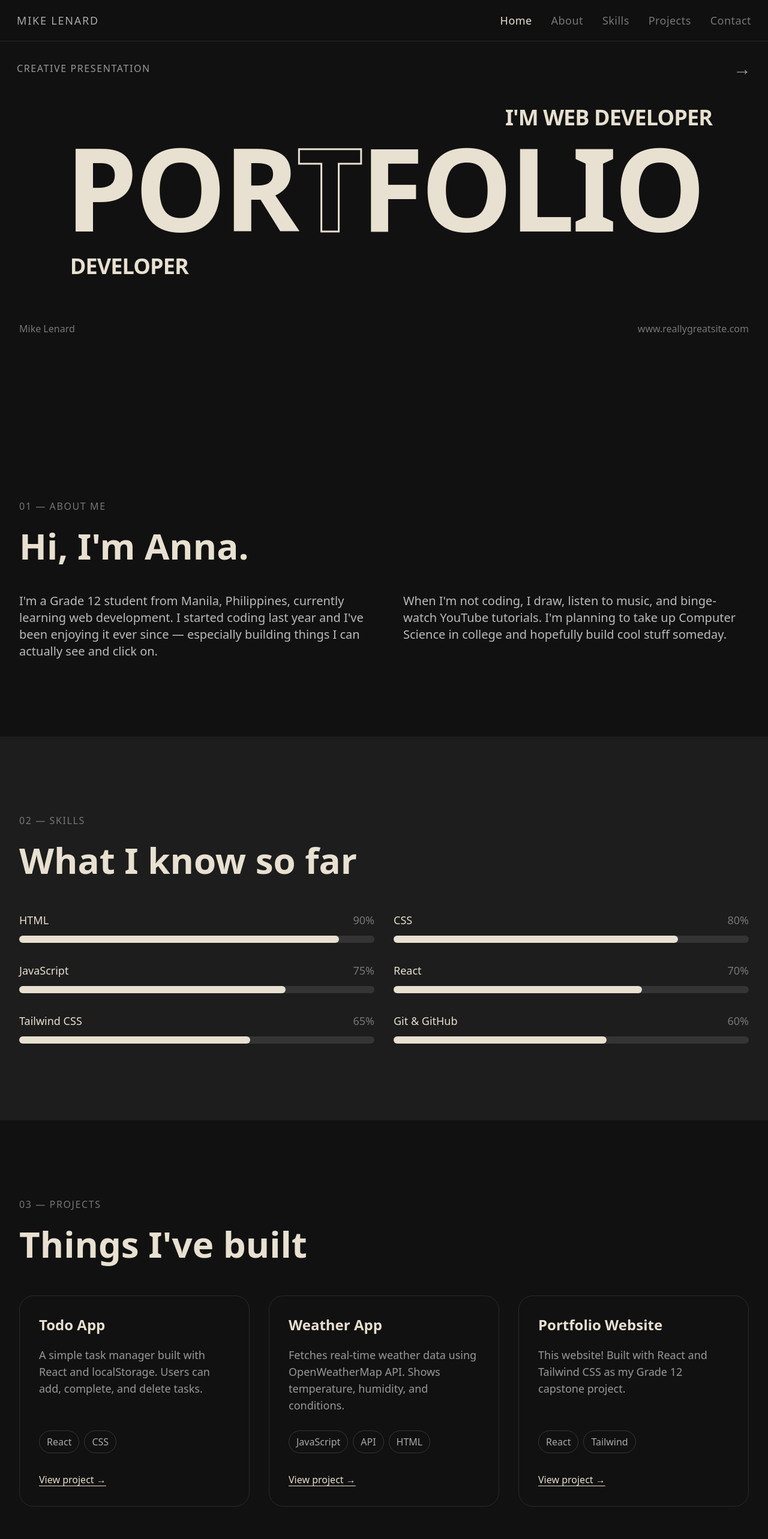
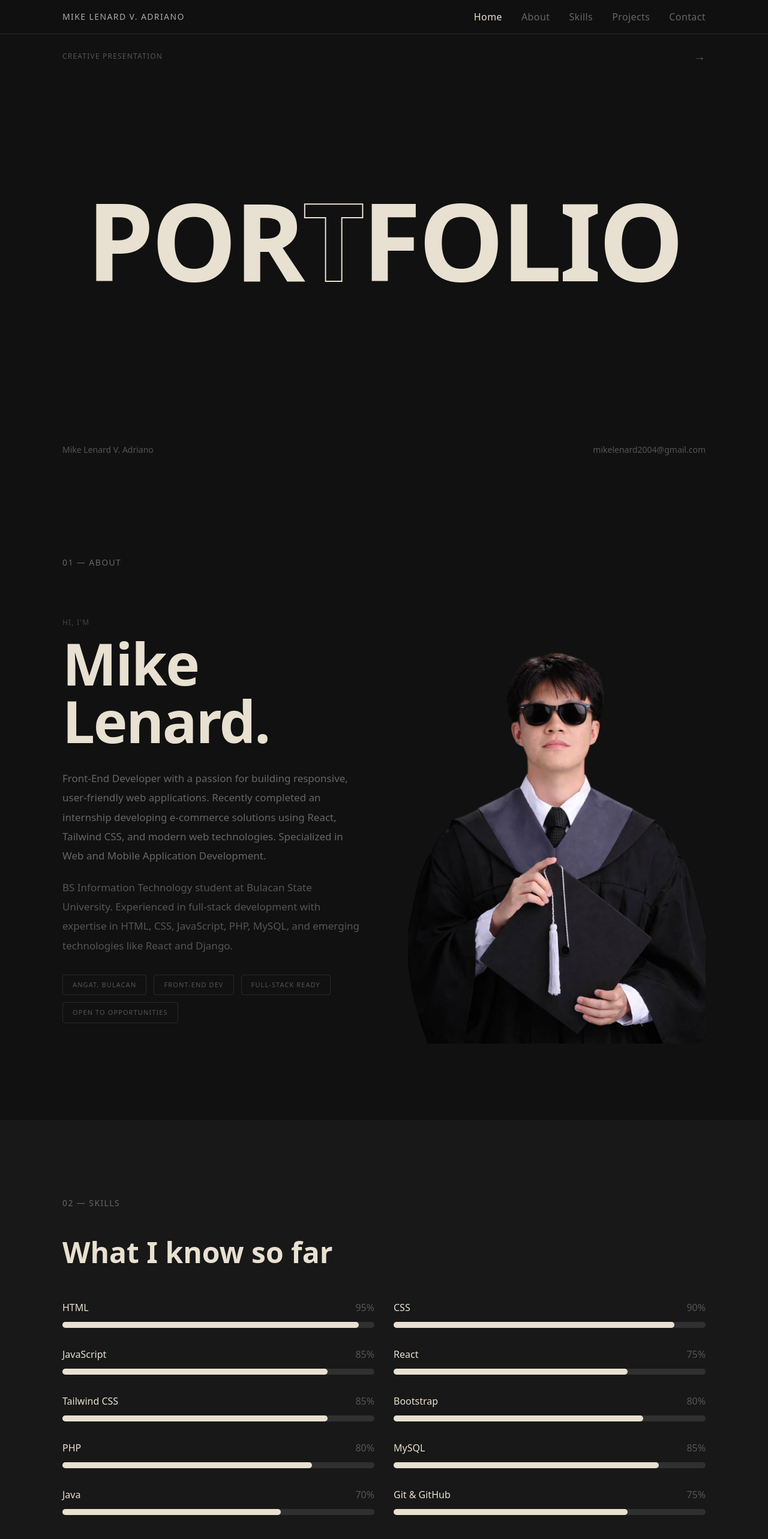
Before and after one commit to MKLNRD-ADR/my-portfolio, a React (Vite) app: page / in a window 1280 px wide. Shown: the top 2566 px of the page at 60% size. Built offline with nearby package versions, Linux system fonts and the light colour scheme.

Commit message:
fix about me page

```diff
--- a/package.json
+++ b/package.json
@@ -11,7 +11,8 @@
   },
   "dependencies": {
     "react": "^19.2.4",
-    "react-dom": "^19.2.4"
+    "react-dom": "^19.2.4",
+    "react-icons": "^5.6.0"
   },
   "devDependencies": {
     "@eslint/js": "^9.39.4",
--- a/src/App.jsx
+++ b/src/App.jsx
@@ -1,33 +1,50 @@
 import { useEffect, useState } from "react";
+import aboutImage from "./assets/aboutme.png";
 
 const navLinks = ["Home", "About", "Skills", "Projects", "Contact"];
 
 const skills = [
-  { name: "HTML", level: 90 },
-  { name: "CSS", level: 80 },
-  { name: "JavaScript", level: 75 },
-  { name: "React", level: 70 },
-  { name: "Tailwind CSS", level: 65 },
-  { name: "Git & GitHub", level: 60 },
+  { name: "HTML", level: 95 },
+  { name: "CSS", level: 90 },
+  { name: "JavaScript", level: 85 },
+  { name: "React", level: 75 },
+  { name: "Tailwind CSS", level: 85 },
+  { name: "Bootstrap", level: 80 },
+  { name: "PHP", level: 80 },
+  { name: "MySQL", level: 85 },
+  { name: "Java", level: 70 },
+  { name: "Git & GitHub", level: 75 },
 ];
 
 const projects = [
   {
-    title: "Todo App",
-    desc: "A simple task manager built with React and localStorage. Users can add, complete, and delete tasks.",
-    tech: ["React", "CSS"],
+    title: "FireQuakeEscape",
+    desc: "Web system and admin panel for a 3D evacuation simulation game with account management and performance tracking. Automated calculations for 200+ students' progress.",
+    tech: ["React", "JavaScript", "MySQL"],
     link: "#",
   },
   {
-    title: "Weather App",
-    desc: "Fetches real-time weather data using OpenWeatherMap API. Shows temperature, humidity, and conditions.",
-    tech: ["JavaScript", "API", "HTML"],
+    title: "E-commerce Website",
+    desc: "Developed responsive front-end pages using OpenCart (Twig), HTML, CSS, and Bootstrap. Improved UI consistency while collaborating with backend developers via GitHub.",
+    tech: ["HTML", "CSS", "Twig", "Bootstrap"],
     link: "#",
   },
   {
-    title: "Portfolio Website",
-    desc: "This website! Built with React and Tailwind CSS as my Grade 12 capstone project.",
-    tech: ["React", "Tailwind"],
+    title: "Payroll System",
+    desc: "User interface for employee and admin payroll features including salary computation, payslips, and records management with automated calculations.",
+    tech: ["Java", "MySQL", "HTML", "CSS"],
+    link: "#",
+  },
+  {
+    title: "Watch Shop Management",
+    desc: "Responsive web interface for product browsing, ordering, POS, and account management with organized layouts and integrated customer/admin features.",
+    tech: ["HTML", "CSS", "JavaScript", "PHP", "MySQL"],
+    link: "#",
+  },
+  {
+    title: "Coffee Shop System",
+    desc: "Full-stack web application for product browsing, ordering, POS, and account management simulating real-world coffee shop operations.",
+    tech: ["HTML", "CSS", "JavaScript", "PHP", "MySQL"],
     link: "#",
   },
 ];
@@ -40,10 +57,7 @@ export default function App() {
 
   useEffect(() => {
     document.body.style.overflow = isMenuOpen ? "hidden" : "";
-
-    return () => {
-      document.body.style.overflow = "";
-    };
+    return () => { document.body.style.overflow = ""; };
   }, [isMenuOpen]);
 
   const handleSubmit = (e) => {
@@ -59,19 +73,20 @@ export default function App() {
   };
 
   return (
-    <div className="bg-[#111] text-[#e8e0d0] min-h-screen font-sans text-[16px] md:text-[18px] overflow-x-hidden">
+    <div className="bg-[#111] text-[#e8e0d0] min-h-screen font-sans overflow-x-hidden">
 
-      {/* NAVBAR */}
+      {/* ── NAVBAR ── */}
       <nav className="fixed top-0 left-0 right-0 z-50 bg-[#111]/90 backdrop-blur border-b border-white/10">
-        <div className="max-w-7xl mx-auto px-4 sm:px-7 py-4 sm:py-5 flex justify-between items-center">
-          <span className="text-sm sm:text-lg tracking-widest text-[#aaa] uppercase">Mike Lenard</span>
+        <div className="max-w-6xl mx-auto px-6 sm:px-10 py-4 flex justify-between items-center">
+          <span className="text-sm tracking-widest text-[#aaa] uppercase">Mike Lenard V. Adriano</span>
+
           <ul className="hidden md:flex gap-8">
             {navLinks.map((link) => (
               <li key={link}>
                 <button
                   onClick={() => scrollTo(link)}
-                  className={`text-lg tracking-wide transition-colors ${
-                    active === link ? "text-[#e8e0d0]" : "text-[#777] hover:text-[#ccc]"
+                  className={`text-base tracking-wide transition-colors ${
+                    active === link ? "text-[#e8e0d0]" : "text-[#666] hover:text-[#bbb]"
                   }`}
                 >
                   {link}
@@ -100,25 +115,25 @@ export default function App() {
         </div>
       </nav>
 
+      {/* ── MOBILE MENU OVERLAY ── */}
       <div
         className={`fixed inset-0 z-[55] bg-black/55 transition-opacity duration-300 md:hidden ${
           isMenuOpen ? "opacity-100 pointer-events-auto" : "opacity-0 pointer-events-none"
         }`}
         onClick={() => setIsMenuOpen(false)}
       />
-
       <aside
-        className={`fixed top-0 right-0 h-screen z-[60] w-[78%] max-w-sm bg-[#161616] border-l border-white/10 p-6 pt-20 transition-transform duration-300 md:hidden ${
+        className={`fixed top-0 right-0 h-screen z-[60] w-72 bg-[#161616] border-l border-white/10 px-6 pt-20 transition-transform duration-300 md:hidden ${
           isMenuOpen ? "translate-x-0" : "translate-x-full"
         }`}
       >
-        <ul className="flex flex-col gap-2">
+        <ul className="flex flex-col gap-1">
           {navLinks.map((link) => (
             <li key={link}>
               <button
                 onClick={() => scrollTo(link)}
-                className={`w-full text-left px-4 py-3 rounded-xl text-lg tracking-wide transition-colors ${
-                  active === link ? "bg-white/10 text-[#e8e0d0]" : "text-[#aaa] hover:bg-white/5 hover:text-[#e8e0d0]"
+                className={`w-full text-left px-4 py-3 rounded-xl text-base tracking-wide transition-colors ${
+                  active === link ? "bg-white/10 text-[#e8e0d0]" : "text-[#999] hover:bg-white/5 hover:text-[#e8e0d0]"
                 }`}
               >
                 {link}
@@ -128,81 +143,95 @@ export default function App() {
         </ul>
       </aside>
 
-      {/* HOME HERO */}
-      <section id="home" className="relative h-[88vh] min-h-[520px] sm:min-h-[600px] max-h-[860px] overflow-hidden">
-
-        {/* Top labels */}
-        <div className="absolute top-20 sm:top-24 left-0 right-0 z-10">
-          <div className="max-w-7xl mx-auto px-6 sm:px-7 flex items-center justify-between">
-            <div className="text-xs sm:text-base text-[#999] tracking-widest uppercase">Creative Presentation</div>
-            <div className="text-[#999] text-lg sm:text-3xl">→</div>
+      {/* ── HERO ── */}
+      <section id="home" className="relative flex flex-col justify-center items-center h-screen min-h-[600px] max-h-[960px] overflow-hidden">
+        <div className="absolute top-20 left-0 right-0">
+          <div className="max-w-6xl mx-auto px-6 sm:px-10 flex justify-between items-center">
+            <span className="text-xs tracking-widest text-[#555] uppercase">Creative Presentation</span>
+            <span className="text-[#555] text-xl">→</span>
           </div>
         </div>
 
-        {/* Big PORTFOLIO text */}
-        <div
-          className="absolute inset-0 px-6 sm:px-8 md:px-4 pointer-events-none select-none z-0 flex justify-center items-center -translate-y-4 sm:-translate-y-6 md:-translate-y-10"
-        >
-          <div className="relative inline-block">
-            <p className="absolute -top-6 sm:-top-7 md:-top-10 right-0 md:-right-4 text-sm sm:text-xl md:text-4xl font-black text-[#e8e0d0] tracking-tight whitespace-nowrap">
-              I'M WEB DEVELOPER
-            </p>
+        <div className="relative select-none text-center px-4">
           <h1
-              className="font-black leading-none tracking-tight text-[#e8e0d0] whitespace-nowrap"
-              style={{ fontSize: "clamp(56px, 15vw, 220px)" }}
+            className="font-black leading-none tracking-tight text-[#e8e0d0]"
+            style={{ fontSize: "clamp(64px, 14vw, 200px)" }}
           >
             POR
-              <span style={{ WebkitTextStroke: "3px #e8e0d0", color: "transparent" }}>T</span>
+            <span style={{ WebkitTextStroke: "2px #e8e0d0", color: "transparent" }}>T</span>
             FOLIO
           </h1>
-            <p className="absolute top-full mt-2 md:mt-4 left-1 md:left-2 text-sm sm:text-xl md:text-4xl font-black text-[#e8e0d0] tracking-tight whitespace-nowrap">
-              DEVELOPER
-            </p>
-          </div>
         </div>
 
-        {/* Bottom labels */}
-        <div className="absolute inset-0 flex justify-center items-end pb-8 md:pb-12 pointer-events-none z-20 -translate-y-10 sm:-translate-y-16 md:-translate-y-24">
-          <div className="max-w-7xl mx-auto px-6 sm:px-8 w-full flex flex-col sm:flex-row items-start sm:items-center justify-between gap-2 text-xs sm:text-base text-[#777] pointer-events-auto">
-            <div>Mike Lenard</div>
-            <div>www.reallygreatsite.com</div>
+        <div className="absolute bottom-10 left-0 right-0">
+          <div className="max-w-6xl mx-auto px-6 sm:px-10 flex justify-between text-xs sm:text-sm text-[#555]">
+            <span>Mike Lenard V. Adriano</span>
+            <span>mikelenard2004@gmail.com</span>
           </div>
         </div>
       </section>
 
-      {/* ABOUT */}
-      <section id="about" className="max-w-7xl mx-auto px-5 sm:px-8 py-20 md:py-32">
-        <p className="text-base tracking-widest text-[#777] uppercase mb-6">01 — About Me</p>
-        <h2 className="text-3xl sm:text-5xl md:text-6xl font-bold mb-10 md:mb-12">Hi, I'm Anna.</h2>
-        <div className="grid md:grid-cols-2 gap-8 md:gap-16 text-[#bbb] leading-relaxed text-base sm:text-lg md:text-xl">
+      {/* ── ABOUT ── */}
+      <section id="about" className="py-24 md:py-32">
+        <div className="max-w-6xl mx-auto px-6 sm:px-10">
+          <p className="text-sm tracking-widest text-[#666] uppercase mb-12">01 — About</p>
+
+          <div className="grid grid-cols-1 lg:grid-cols-2 gap-12 lg:gap-20 items-center">
+            <div>
+              <p className="text-xs tracking-widest uppercase text-[#444] mb-3">Hi, I'm</p>
+              <h2
+                className="font-black text-[#e8e0d0] leading-none tracking-tight mb-8"
+                style={{ fontSize: "clamp(56px, 8vw, 96px)" }}
+              >
+                Mike Lenard.
+              </h2>
+              <div className="space-y-5 text-[#666] text-base sm:text-[17px] leading-[1.9]">
                 <p>
-            I'm a Grade 12 student from Manila, Philippines, currently learning web development.
-            I started coding last year and I've been enjoying it ever since — especially building
-            things I can actually see and click on.
+                  Front-End Developer with a passion for building responsive, user-friendly web applications. Recently completed an internship developing e-commerce solutions using React, Tailwind CSS, and modern web technologies. Specialized in Web and Mobile Application Development.
                 </p>
-          <p>
-            When I'm not coding, I draw, listen to music, and binge-watch YouTube tutorials.
-            I'm planning to take up Computer Science in college and hopefully build cool stuff
-            someday.
+                <p className="text-[#555]">
+                  BS Information Technology student at Bulacan State University. Experienced in full-stack development with expertise in HTML, CSS, JavaScript, PHP, MySQL, and emerging technologies like React and Django.
                 </p>
+              </div>
+              <div className="mt-8 flex flex-wrap gap-3">
+                {["Angat, Bulacan", "Front-End Dev", "Full-Stack Ready", "Open to Opportunities"].map((chip) => (
+                  <span
+                    key={chip}
+                    className="text-[11px] tracking-widest uppercase px-4 py-2 border border-white/10 rounded text-[#555]"
+                  >
+                    {chip}
+                  </span>
+                ))}
+              </div>
+            </div>
+
+            <div>
+              <img
+                src={aboutImage}
+                alt="Anna portrait"
+                className="w-full rounded-2xl object-cover"
+              />
+            </div>
+          </div>
         </div>
       </section>
 
-      {/* SKILLS */}
-      <section id="skills" className="bg-white/5 py-20 md:py-32">
-        <div className="max-w-7xl mx-auto px-5 sm:px-8">
-          <p className="text-base tracking-widest text-[#777] uppercase mb-6">02 — Skills</p>
-          <h2 className="text-3xl sm:text-5xl md:text-6xl font-bold mb-10 md:mb-14">What I know so far</h2>
+      {/* ── SKILLS ── */}
+      <section id="skills" className="py-24 md:py-32 bg-white/[0.03]">
+        <div className="max-w-6xl mx-auto px-6 sm:px-10">
+          <p className="text-sm tracking-widest text-[#666] uppercase mb-12">02 — Skills</p>
+          <h2 className="text-3xl sm:text-5xl font-bold mb-14">What I know so far</h2>
+
           <div className="grid sm:grid-cols-2 gap-8">
             {skills.map((skill) => (
               <div key={skill.name}>
-                <div className="flex justify-between text-base sm:text-lg mb-3">
+                <div className="flex justify-between text-sm sm:text-base mb-3">
                   <span className="text-[#e8e0d0]">{skill.name}</span>
-                  <span className="text-[#777]">{skill.level}%</span>
+                  <span className="text-[#555]">{skill.level}%</span>
                 </div>
-                <div className="w-full bg-white/10 rounded-full h-3">
+                <div className="w-full bg-white/10 rounded-full h-2.5">
                   <div
-                    className="bg-[#e8e0d0] h-3 rounded-full"
+                    className="bg-[#e8e0d0] h-2.5 rounded-full transition-all"
                     style={{ width: `${skill.level}%` }}
                   />
                 </div>
@@ -212,62 +241,63 @@ export default function App() {
         </div>
       </section>
 
-      {/* PROJECTS */}
-      <section id="projects" className="max-w-7xl mx-auto px-5 sm:px-8 py-20 md:py-32">
-        <p className="text-base tracking-widest text-[#777] uppercase mb-6">03 — Projects</p>
-        <h2 className="text-3xl sm:text-5xl md:text-6xl font-bold mb-10 md:mb-14">Things I've built</h2>
-        <div className="grid sm:grid-cols-2 lg:grid-cols-3 gap-6 md:gap-8">
+      {/* ── PROJECTS ── */}
+      <section id="projects" className="py-24 md:py-32">
+        <div className="max-w-6xl mx-auto px-6 sm:px-10">
+          <p className="text-sm tracking-widest text-[#666] uppercase mb-12">03 — Projects</p>
+          <h2 className="text-3xl sm:text-5xl font-bold mb-14">Things I've built</h2>
+
+          <div className="grid sm:grid-cols-2 lg:grid-cols-3 gap-6">
             {projects.map((p) => (
               <div
                 key={p.title}
-              className="border border-white/10 rounded-3xl p-6 md:p-8 flex flex-col gap-5 hover:border-white/25 transition-colors"
+                className="border border-white/10 rounded-2xl p-7 flex flex-col gap-4 hover:border-white/20 transition-colors"
               >
-              <h3 className="text-xl sm:text-2xl font-semibold">{p.title}</h3>
-              <p className="text-[#999] text-base sm:text-lg leading-relaxed flex-1">{p.desc}</p>
-              <div className="flex flex-wrap gap-2 mt-2">
+                <h3 className="text-lg sm:text-xl font-semibold">{p.title}</h3>
+                <p className="text-[#777] text-sm sm:text-base leading-relaxed flex-1">{p.desc}</p>
+                <div className="flex flex-wrap gap-2">
                   {p.tech.map((t) => (
                     <span
                       key={t}
-                    className="text-sm sm:text-base px-3 py-1.5 border border-white/15 rounded-full text-[#aaa]"
+                      className="text-xs sm:text-sm px-3 py-1 border border-white/10 rounded-full text-[#888]"
                     >
                       {t}
                     </span>
                   ))}
                 </div>
-              <a
-                href={p.link}
-                className="text-base text-[#e8e0d0] underline underline-offset-4 mt-3 w-fit"
-              >
+                <a href={p.link} className="text-sm text-[#e8e0d0] underline underline-offset-4 mt-1 w-fit hover:text-white transition-colors">
                   View project →
                 </a>
               </div>
             ))}
           </div>
+        </div>
       </section>
 
-      {/* CONTACT */}
-      <section id="contact" className="bg-white/5 py-20 md:py-32">
-        <div className="max-w-4xl mx-auto px-5 sm:px-8">
-          <p className="text-base tracking-widest text-[#777] uppercase mb-6">04 — Contact</p>
-          <h2 className="text-3xl sm:text-5xl md:text-6xl font-bold mb-4">Get in touch</h2>
-          <p className="text-[#999] mb-10 md:mb-12 text-base sm:text-lg">
+      {/* ── CONTACT ── */}
+      <section id="contact" className="py-24 md:py-32 bg-white/[0.03]">
+        <div className="max-w-6xl mx-auto px-6 sm:px-10">
+          <p className="text-sm tracking-widest text-[#666] uppercase mb-12">04 — Contact</p>
+          <h2 className="text-3xl sm:text-5xl font-bold mb-3">Get in touch</h2>
+          <p className="text-[#777] mb-12 text-base sm:text-lg">
             Have questions or just want to say hi? Send me a message!
           </p>
 
+          <div className="max-w-2xl">
             {sent ? (
-            <div className="border border-white/15 rounded-3xl p-8 md:p-12 text-center text-[#bbb] text-lg sm:text-xl">
-              <p className="text-4xl mb-4">✓</p>
-              <p>Message sent! I'll get back to you soon.</p>
+              <div className="border border-white/10 rounded-2xl p-10 text-center text-[#888]">
+                <p className="text-3xl mb-4">✓</p>
+                <p className="text-base sm:text-lg">Message sent! I'll get back to you soon.</p>
               </div>
             ) : (
-            <form onSubmit={handleSubmit} className="flex flex-col gap-5">
+              <form onSubmit={handleSubmit} className="flex flex-col gap-4">
                 <input
                   type="text"
                   placeholder="Your name"
                   required
                   value={form.name}
                   onChange={(e) => setForm({ ...form, name: e.target.value })}
-                className="bg-transparent border border-white/15 rounded-xl px-5 sm:px-6 py-4 sm:py-5 text-base sm:text-lg text-[#e8e0d0] placeholder-[#555] focus:outline-none focus:border-white/35 transition-colors"
+                  className="bg-transparent border border-white/10 rounded-xl px-5 py-4 text-base text-[#e8e0d0] placeholder-[#444] focus:outline-none focus:border-white/30 transition-colors"
                 />
                 <input
                   type="email"
@@ -275,7 +305,7 @@ export default function App() {
                   required
                   value={form.email}
                   onChange={(e) => setForm({ ...form, email: e.target.value })}
-                className="bg-transparent border border-white/15 rounded-xl px-5 sm:px-6 py-4 sm:py-5 text-base sm:text-lg text-[#e8e0d0] placeholder-[#555] focus:outline-none focus:border-white/35 transition-colors"
+                  className="bg-transparent border border-white/10 rounded-xl px-5 py-4 text-base text-[#e8e0d0] placeholder-[#444] focus:outline-none focus:border-white/30 transition-colors"
                 />
                 <textarea
                   placeholder="Your message"
@@ -283,27 +313,28 @@ export default function App() {
                   required
                   value={form.message}
                   onChange={(e) => setForm({ ...form, message: e.target.value })}
-                className="bg-transparent border border-white/15 rounded-xl px-5 sm:px-6 py-4 sm:py-5 text-base sm:text-lg text-[#e8e0d0] placeholder-[#555] focus:outline-none focus:border-white/35 transition-colors resize-none"
+                  className="bg-transparent border border-white/10 rounded-xl px-5 py-4 text-base text-[#e8e0d0] placeholder-[#444] focus:outline-none focus:border-white/30 transition-colors resize-none"
                 />
                 <button
                   type="submit"
-                className="bg-[#e8e0d0] text-[#111] rounded-xl py-4 sm:py-5 text-base sm:text-lg font-semibold hover:bg-white transition-colors"
+                  className="bg-[#e8e0d0] text-[#111] rounded-xl py-4 text-base font-semibold hover:bg-white transition-colors"
                 >
                   Send message
                 </button>
               </form>
             )}
 
-          <div className="mt-12 md:mt-14 flex flex-col sm:flex-row gap-3 sm:gap-8 text-sm sm:text-base text-[#666]">
-            <span>📧 anna@email.com</span>
-            <span>📍 Manila, Philippines</span>
+            <div className="mt-10 flex flex-col sm:flex-row gap-3 sm:gap-8 text-sm text-[#555]">
+              <span>mikelenard2004@gmail.com</span>
+              <span>+63 993 710 3961</span>
+            </div>
           </div>
         </div>
       </section>
 
-      {/* FOOTER */}
-      <footer className="border-t border-white/10 py-6 sm:py-8 text-center text-sm sm:text-base text-[#555] px-4">
-        Built with React + Tailwind CSS · Mike Lenard · 2025
+      {/* ── FOOTER ── */}
+      <footer className="border-t border-white/10 py-6 text-center text-sm text-[#444]">
+        Built with React + Tailwind CSS · Mike Lenard V. Adriano · 2025
       </footer>
 
     </div>
```
Also changed, not shown: src/assets/aboutme.png (renamed from src/assets/home.png), 1 other file (tests, documents, lock files or other folders). Lines whose indentation alone changed are shown as unchanged.
